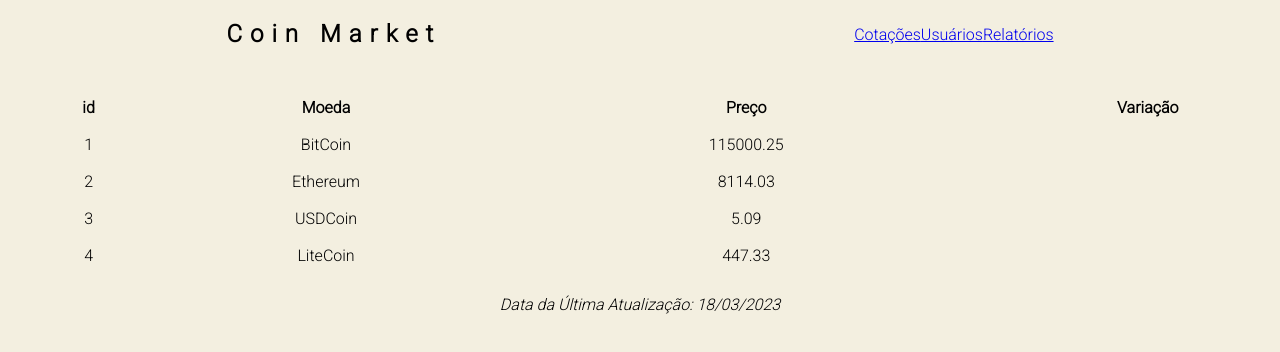
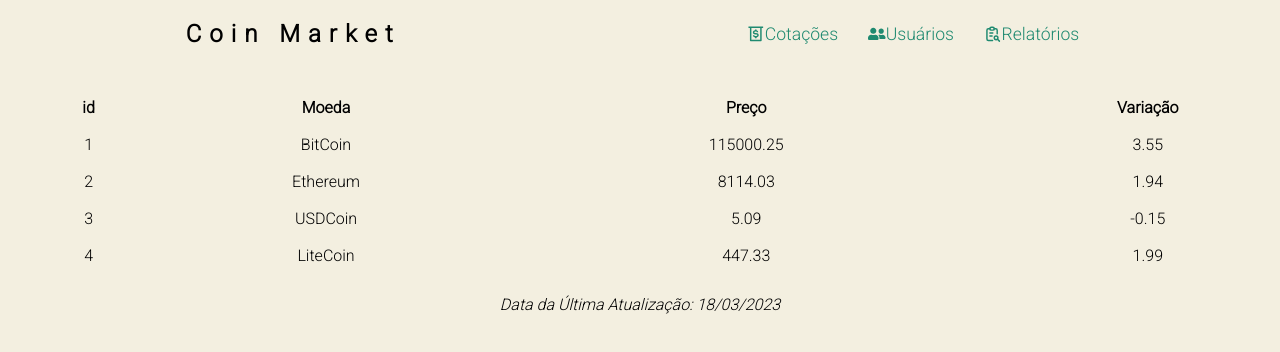
Before and after one commit to lenesignorelli/coinmarketlene, a React (Create React App) app: page / in a window 1280 px wide. Shown: the top 352 px of the page. Built offline with nearby package versions, Linux system fonts and the light colour scheme; a web font is replaced by a local one.

Commit message:
Adiciona lib de icones

```diff
--- a/src/components/Cabecalho/index.js
+++ b/src/components/Cabecalho/index.js
@@ -1,4 +1,7 @@
 import { Link } from 'react-router-dom';
+import {BiMoneyWithdraw} from 'react-icons/bi';
+import {FaUserFriends} from 'react-icons/fa';
+import {TbReportSearch} from 'react-icons/tb';
 import './styles.css'
 
 export default function Cabecalho() {
@@ -8,9 +11,9 @@
             Coin Market
         </span>
         <nav>
-            <Link to="/">Cotações</Link>
-            <Link to="usuarios">Usuários</Link>
-            <Link to="relatorios">Relatórios</Link>
+            <Link to="/"><BiMoneyWithdraw/>Cotações</Link>
+            <Link to="usuarios"><FaUserFriends/>Usuários</Link>
+            <Link to="relatorios"><TbReportSearch/>Relatórios</Link>
         </nav>
     </header>
   )
--- a/src/components/Cabecalho/styles.css
+++ b/src/components/Cabecalho/styles.css
@@ -12,3 +12,24 @@
     font-weight: bold;
     letter-spacing: 8px;
 }
+
+.container-cabecalho nav {
+    font-size: 1.1rem;
+    display: flex;
+    flex-direction: row;
+    align-items: center;
+    justify-content: space-between;
+}
+
+.container-cabecalho nav a {
+    text-decoration: none;
+    margin: 0px 15px;
+    display: flex;
+    flex-direction: row;
+    align-items: center;
+    justify-content: space-between;
+}
+
+.container-cabecalho nav a:link, .container-cabecalho nav a:visited {
+    color: var(--secondary-color);
+}
--- a/src/pages/Cotacoes/index.js
+++ b/src/pages/Cotacoes/index.js
@@ -23,7 +23,7 @@
             {
                 criptos.map(coin => <Coin key={coin.id}
                     id={coin.id} sigla={coin.sigla} nome={coin.nome} preco={coin.preco}
-                    variacao={coin.variacao} simbolo={coin.simbolo} />)
+                    variacao={coin.variacaoPerc} simbolo={coin.simbolo} />)
            }
         </tbody>
     </table>
```
